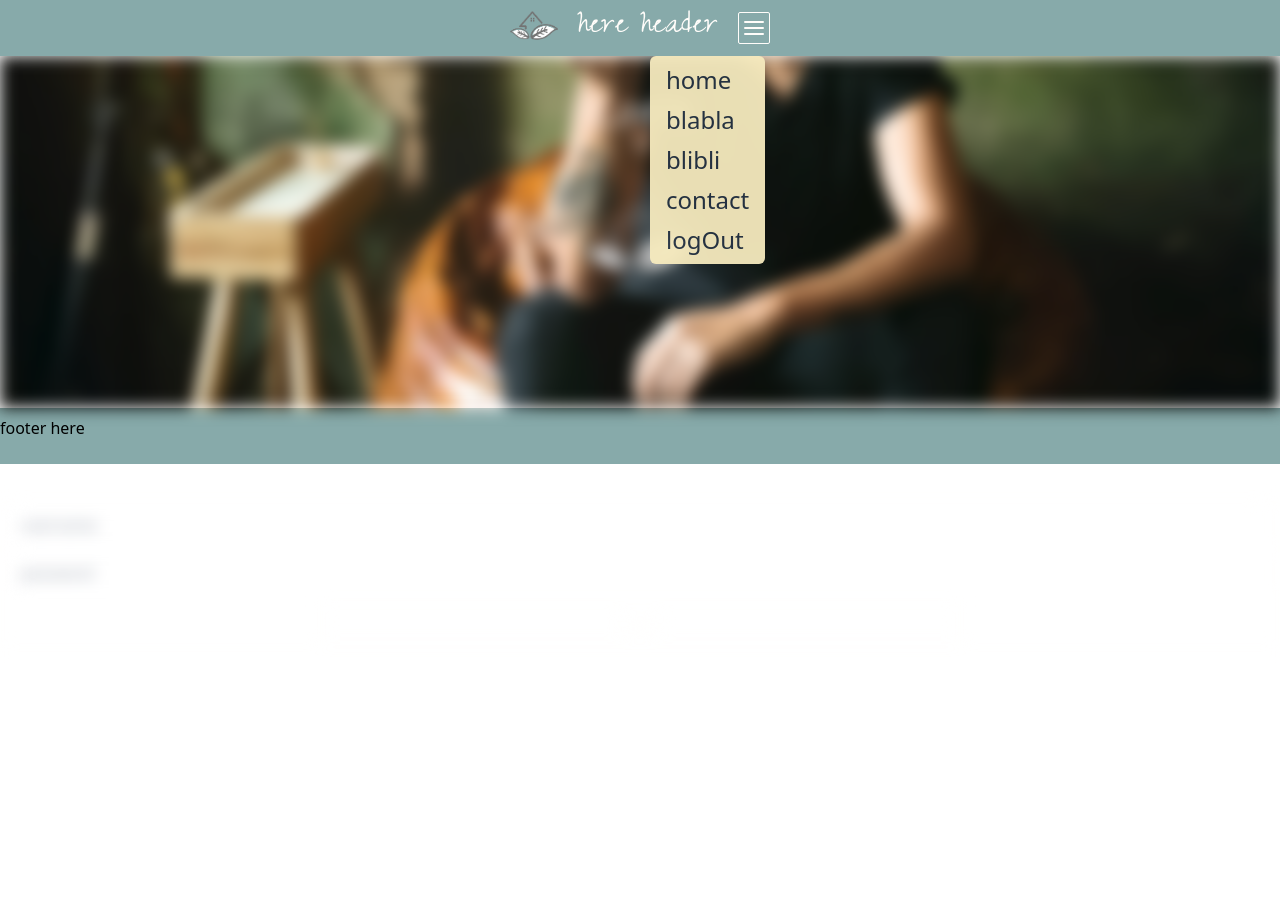
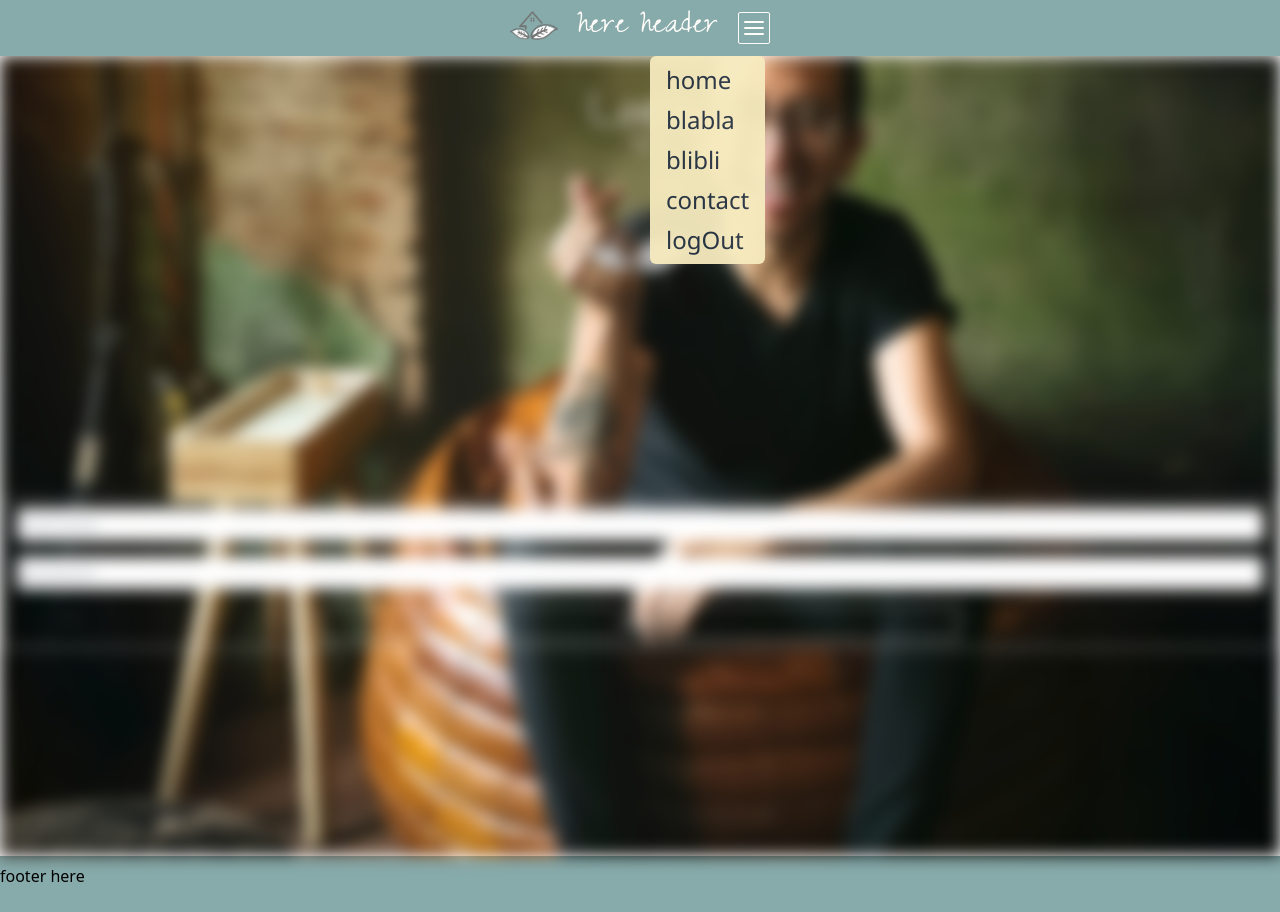
Before and after one commit to pietow/client-react, a React (Create React App) app: page /login in a window 1280 px wide. Both pictures are taken after a click on the link 754 px from the left and 28 px from the top of the page. Before the commit the page ends 800 px from the top, so only its background shows below. Built offline with nearby package versions, Linux system fonts and the light colour scheme.

Commit message:
feat: add rotation animation to burger

```diff
--- a/src/components/Header/Header.jsx
+++ b/src/components/Header/Header.jsx
@@ -26,18 +26,18 @@ export default function Header({toggle, setToggle, toggleBurger}) {
 
         <h1 className="text-best-white font-zeyada text-4xl">here header</h1>
 
-        <a href="#" onClick={e => toggleBurger(e)} className="hover:bg-teal-bright active:bg-light-orange">
+        <a href="#" onClick={e => toggleBurger(e)} className={toggle ? "transition duration-300 ease-in-out rotate-180 hover:bg-teal-bright active:bg-light-orange" : "ease-in-out transition duration-300 hover:bg-teal-bright active:bg-light-orange"}>
           <div className='w-8 h-8 flex flex-col space-y-1 border border-best-white rounded-sm items-center justify-center'>
             {burger()}
           </div>
         </a>
         <nav className={toggle ? "visible absolute" : "hidden"}>
-        <ul className="flex flex-col absolute z-10 bg-lemon-meringue opacity-95 text-gray-dark left-0 space-y-2 top-7 p-2 text-2xl rounded-md">
-          <li className="hover:bg-aero-blue px-2 rounded"><a href="#">home</a></li>
-          <li className="hover:bg-light-orange px-2 rounded"><a href="#">blabla</a></li>
-          <li className="hover:bg-light-orange px-2 rounded"><a href="#">blibli</a></li>
-          <li className="hover:bg-light-orange px-2 rounded"><a href="#">contact</a></li>
-          <li className="hover:bg-light-orange px-2 rounded"><a href="#">logOut</a></li>
+        <ul className="font-noto  flex flex-col absolute z-10 bg-lemon-meringue opacity-95 text-gray-dark left-0 space-y-2 top-7 p-2 text-2xl rounded-md">
+          <li className="hover:bg-light-orange active:outline active:outline-aero-blue px-2 rounded"><a href="#">home</a></li>
+          <li className="hover:bg-light-orange active:outline active:outline-aero-blue px-2 rounded"><a href="#">blabla</a></li>
+          <li className="hover:bg-light-orange active:outline active:outline-aero-blue px-2 rounded"><a href="#">blibli</a></li>
+          <li className="hover:bg-light-orange active:outline active:outline-aero-blue px-2 rounded"><a href="#">contact</a></li>
+          <li className="hover:bg-light-orange active:outline active:outline-aero-blue px-2 rounded"><a href="#">logOut</a></li>
         </ul>
       </nav>
       </header>
--- a/src/pages/Login.js
+++ b/src/pages/Login.js
@@ -27,7 +27,7 @@ export default function Login({ setToken, toggle }) {
     }
     return (
 
-        <main className={toggle ? "blur bg-login bg-content bg-center bg-cover w-full" : "bg-login bg-center bg-content bg-cover h-screen"}>
+        <main className={toggle ? "blur bg-login bg-content bg-center bg-cover h-screen" : "bg-login bg-center bg-content bg-cover h-screen"}>
             <h1 className="text-best-white text-6xl font-zeyada text-center pt-8">Login</h1>
             <figure className="w-28 h-28 mx-auto pt-10">
                     <img className="" src={Logo_Big}/>
```
